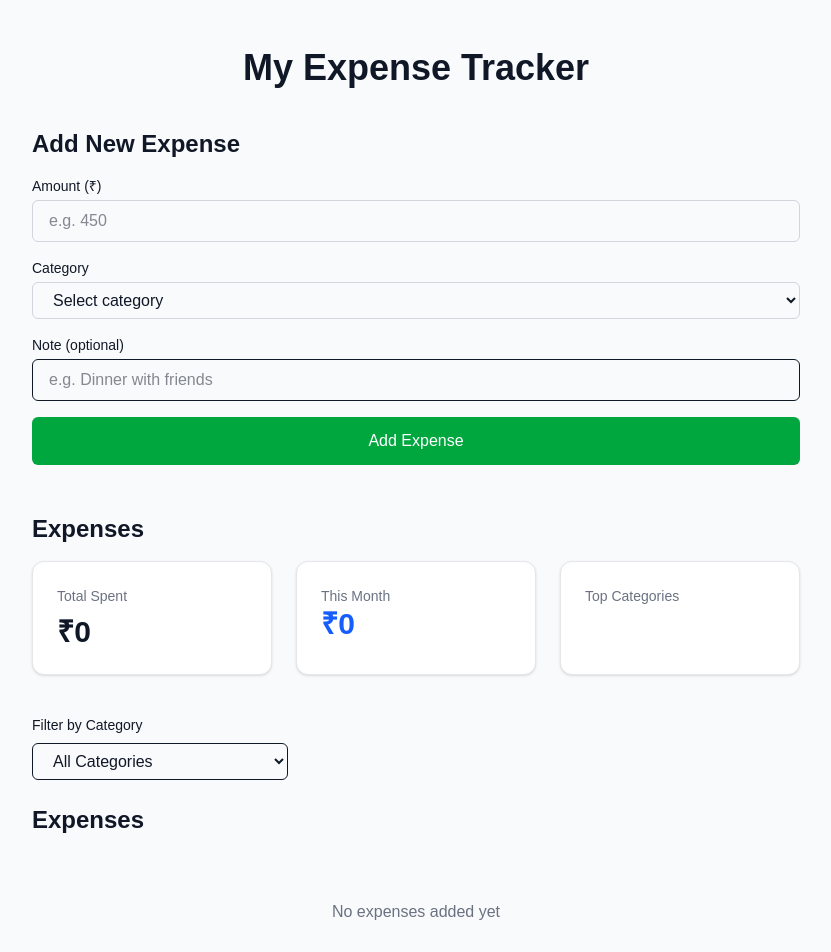
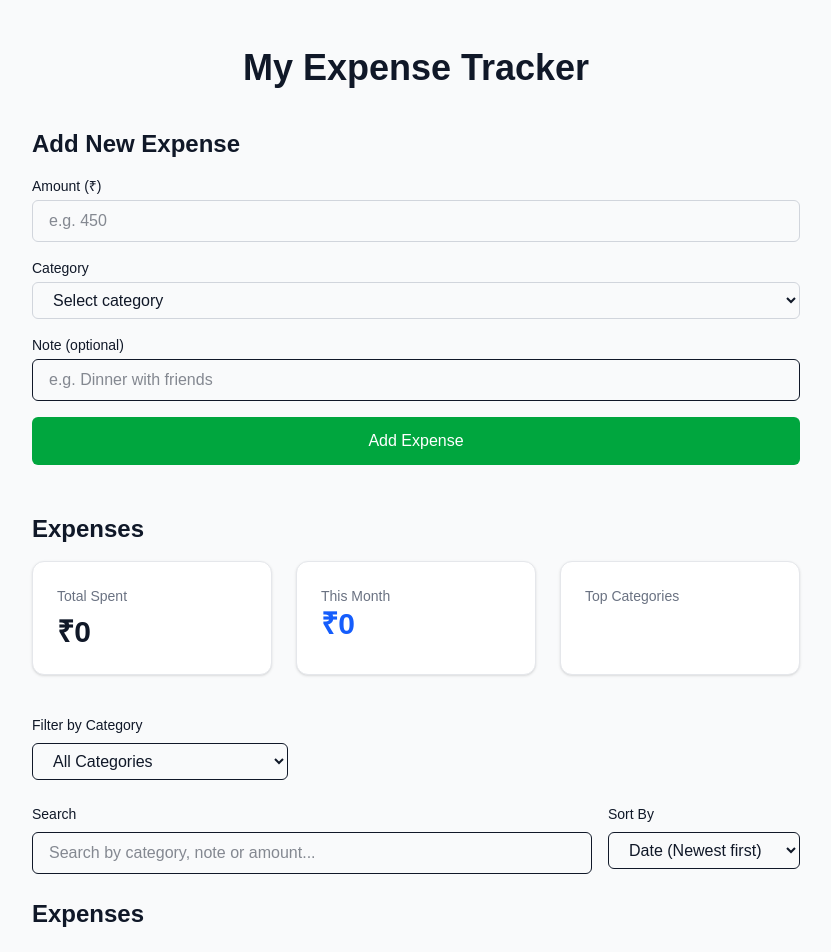
Before and after one commit to Kuldeep9711/expanse-tracker, a Next.js app: page / in a window 1280 px wide. Shown: the top 952 px of the page, without its empty margins (224-1055 px from the left). Built offline with nearby package versions, Linux system fonts and the light colour scheme.

Commit message:
feat(expenses): add live search (note/category/amount) + sort options (date/amount)

```diff
--- a/src/app/page.tsx
+++ b/src/app/page.tsx
@@ -8,12 +8,44 @@ import ExpenseItem from "../components/ExpenseItem";
 
 export default function ExpensePage() {
    const { expenses, addExpense, deleteExpense, editExpense, mounted} = useExpenses();
-    const [selectedCategory, setSelectedCategory] = useState<string>('');
+       const [selectedCategory, setSelectedCategory] = useState<string>('');
 
-    const filteredExpenses = selectedCategory
+    const [searchQuery, setSearchQuery] = useState<string>('');
+    const [sortOption, setSortOption] = useState<'date-desc' | 'date-asc' | 'amount-desc' | 'amount-asc'>('date-desc');
+
+     // add filter and sorted list
+     const filteredAndSortedExpenses = expenses
+     .filter(exp => {
+      const query = searchQuery.toLowerCase().trim();
+      if (!query) return true;
+
+      return (
+        exp.category.toLowerCase().includes(query) ||
+        (exp.note && exp.note.toLowerCase().includes(query))  ||
+        exp.amount.toString().includes(query)
+      )
+     })
+     .sort((a, b) => {
+      if (sortOption === 'date-desc') {
+        return b.date.localeCompare(a.date);  // newest first
+      }
+      if (sortOption === 'date-asc') {
+        return a.date.localeCompare(b.date)
+      }
+      if (sortOption === 'amount-desc') {
+        return b.amount - a.amount;   // highest amount first
+      }
+      if (sortOption === 'amount-asc') {
+        return a.amount - b.amount;   // lowest first
+      }
+      return 0;
+     })
+
+
+/*    const filteredExpenses = selectedCategory
      ? expenses.filter(exp => exp.category === selectedCategory)
      : expenses;
-
+*/
   return (
     <main className="min-h-screen p-6 md:p-12 bg-gray-50 dark:bg-gray-900 text-gray-900 dark:text-gray-100">
       <div className="max-w-3xl mx-auto">
@@ -54,19 +86,50 @@ export default function ExpensePage() {
             </select>
           </div>
 
+          <div className="flex flex-col md:flex-row gap-4 mb-6">
+            {/* Search Input */}
+            <div className="flex-1">
+              <label className="block text-sm font-medium mb-2">Search</label>
+              <input
+                type="text"
+                value={searchQuery}
+                onChange={e => setSearchQuery(e.target.value)}
+                placeholder="Search by category, note or amount..."
+                className="w-full px-4 py-2 border rounded-md dark:bg-gray-700 dark:border-gray-600 dark:text-white focus:outline-none focus:ring-2 focus:ring-blue-500"
+              />
+            </div>
+
+            {/* Sort Dropdown */}
+            <div className="w-full md:w-48">
+              <label className="block text-sm font-medium mb-2">Sort By</label>
+                 <select
+                 value={sortOption}
+                 onChange={e => setSortOption(e.target.value as typeof sortOption)}
+                 className="w-full px-4 py-2 border rounded-md dark:bg-gray-700 dark:border-gray-600 dark:text-white focus:outline-none focus:ring-2 focus:ring-blue-500"
+                 >
+                  <option className="text-sm" value="date-desc">Date (Newest first)</option>
+                  <option className="text-sm" value="date-asc">Date (Oldest first)</option>
+                  <option className="text-sm" value="amount-desc">Amount (High to Low)</option>
+                  <option className="text-sm" value="amount-asc">Amount (Low to High)</option>
+                 </select>
+            </div>
+          </div>
+
 
           {/* List */}
         <h2 className="text-2xl font-semibold mb-4">
-            Expenses {filteredExpenses.length > 0 && `(${filteredExpenses.length})`}
+            Expenses {filteredAndSortedExpenses.length > 0 && `(${filteredAndSortedExpenses.length})`}
         </h2>
 
-            {filteredExpenses.length === 0 ? (
+            {filteredAndSortedExpenses.length === 0 ? (
               <p className="text-center text-gray-500 dark:text-gray-400 py-12">
-              {selectedCategory ? `No expenses in ${selectedCategory}`: 'No expenses added yet'}
+                 {searchQuery || selectedCategory
+                  ? 'No matching expenses found'
+                : 'No expenses added yet'}
               </p>
             ) : (
               <div className="space-y-4">
-                 {filteredExpenses.map(exp => (
+                 {filteredAndSortedExpenses.map(exp => (
                     <ExpenseItem
                     key={exp.id}
                     expense={exp}
```
